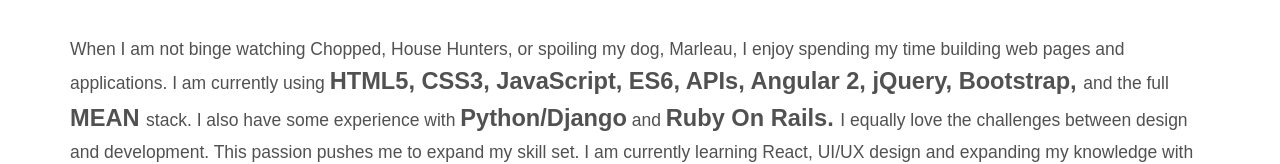
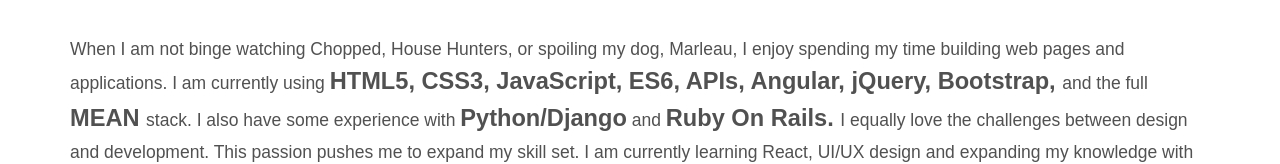
Before and after one commit to felipemesina/myPortfolio, an Angular app in the folder public/: page / in a window 1280 px wide. Shown: the part 496-660 px from the top of the page. Built offline with nearby package versions, Linux system fonts and the light colour scheme.

Commit message:
edited about me

```diff
--- a/public/src/app/about/about.component.html
+++ b/public/src/app/about/about.component.html
@@ -17,7 +17,7 @@
         <p class="main-text animated fadeIn">
           When I am not binge watching Chopped, House Hunters, or spoiling my dog, Marleau,
           I enjoy spending my time building web pages and applications. I am currently using
-          <span class="strong-text"> HTML5, CSS3, JavaScript, ES6, APIs, Angular 2, jQuery, Bootstrap, </span>
+          <span class="strong-text"> HTML5, CSS3, JavaScript, ES6, APIs, Angular, jQuery, Bootstrap, </span>
             and the full <span class="strong-text">MEAN </span>stack.
           I also have some experience with <span class="strong-text">Python/Django</span> and
           <span class="strong-text">Ruby On Rails. </span> I equally love the challenges between
```
